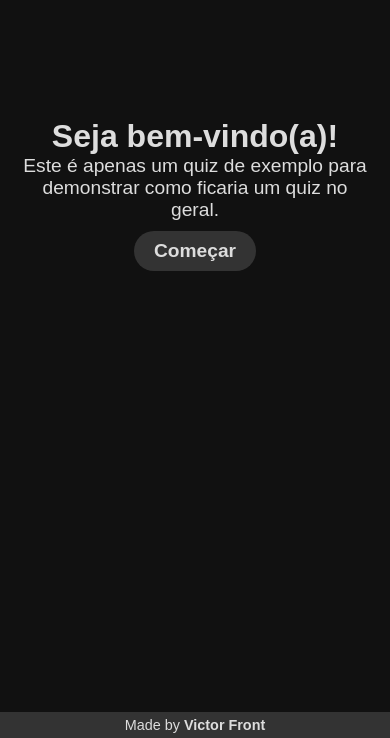
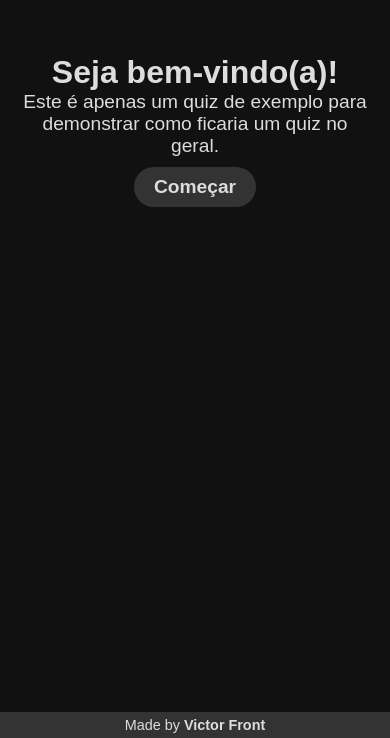
Before and after one commit to victor-4guiar/quiz-maker, a plain HTML site: page index.html in a window 390 px wide. Shown: the part 106-844 px from the top of the page. Drawn offline with Linux system fonts and the light colour scheme.

Commit message:
ajustado a posição dos elementos^3

```diff
--- a/data/index.css
+++ b/data/index.css
@@ -300,6 +300,10 @@ footer a:hover{
 		border-radius: 10px;
 	}
 
+	.introducao, .final{
+		margin-top: 10em;
+	}
+
 	.quiz-header{
 		height: 130px;
 	}
```
